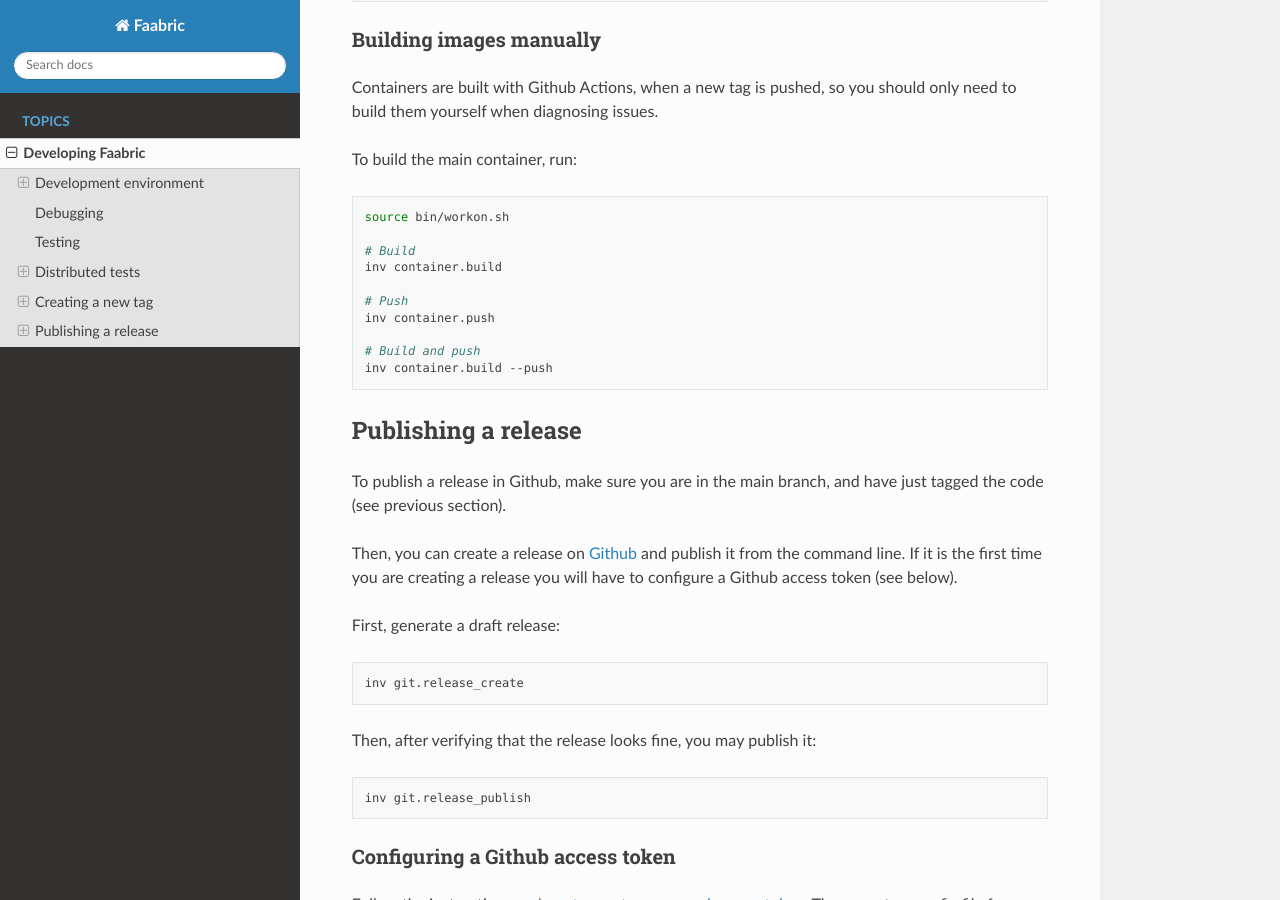
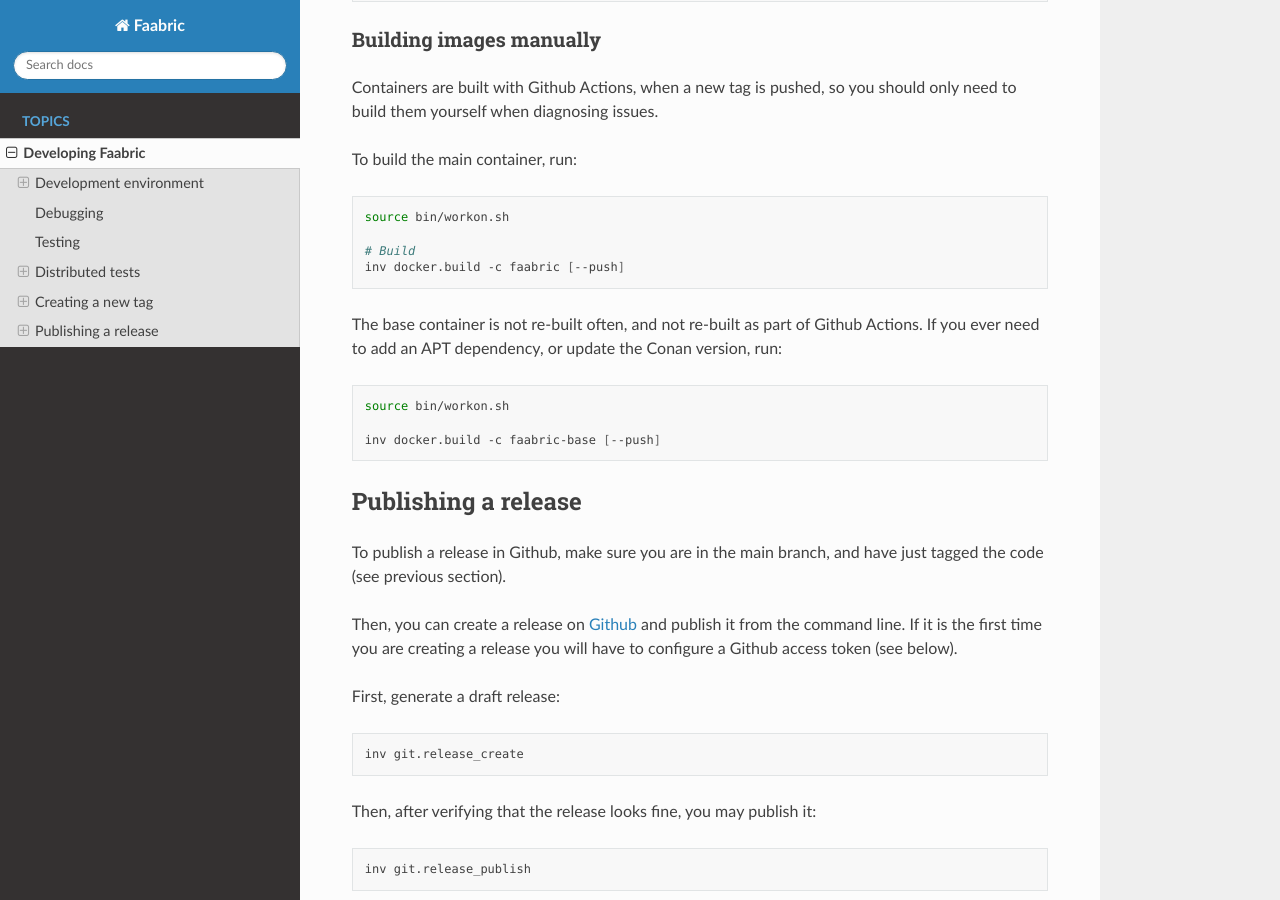
Before and after one commit to faasm/faabric, a Sphinx documentation site: the page built from docs/source/development.md, in a window 1280 px wide and 900 px high, scrolled down 3305 px. Built offline with Sphinx 7.4.7 and the Read the Docs theme 2.0.0, drawn with Linux system fonts in a browser that asks for light colours; pages that are not in the unit, such as notebooks, are missing from menus; the version number could not be read and is left out.

Commit message:
fix: update docs to use docker instead of container for tasks

````diff
--- a/docs/source/development.md
+++ b/docs/source/development.md
@@ -177,13 +177,17 @@ To build the main container, run:
 source bin/workon.sh
 
 # Build
-inv container.build
+inv docker.build -c faabric [--push]
+```
 
-# Push
-inv container.push
+The base container is not re-built often, and not re-built as part of Github
+Actions. If you ever need to add an APT dependency, or update the Conan
+version, run:
 
-# Build and push
-inv container.build --push
+```bash
+source bin/workon.sh
+
+inv docker.build -c faabric-base [--push]
 ```
 
 ## Publishing a release
````
